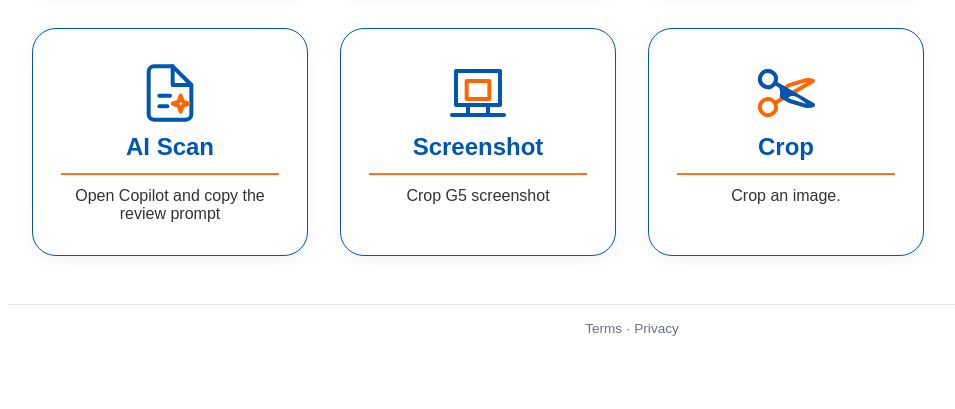
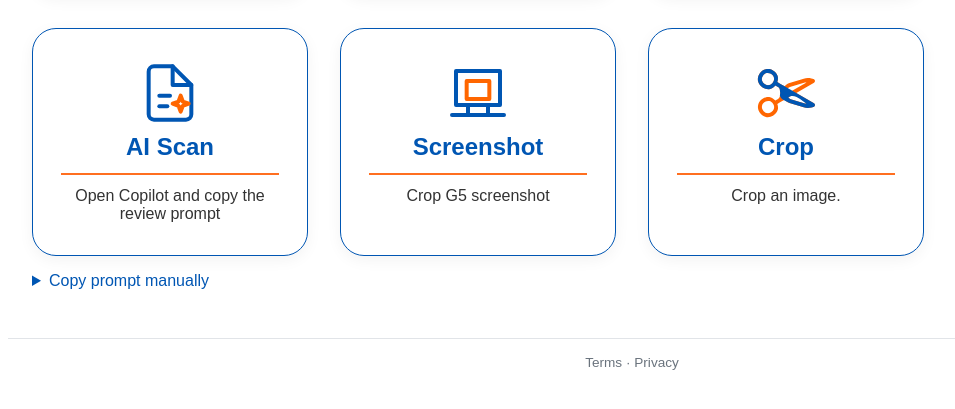
Before and after one commit to airbornedan/pdfxml, a Flask app: page / in a window 1280 px wide. Shown: the part 376-785 px from the top of the page, without its empty margins (8-963 px from the left). Run offline with Flask 3, Linux system fonts and the light colour scheme; parts of the project's set-up code (start-up, migrations or seed data) failed here and were passed over; some libraries are stand-ins or nearby versions.

Commit message:
Add manual fallback for Copilot prompt copy

```diff
--- a/static/js/ai_scan.js
+++ b/static/js/ai_scan.js
@@ -1,18 +1,37 @@
 (() => {
 	const link = document.getElementById("ai-scan-link");
 	const status = document.getElementById("ai-scan-status");
-	if (!link || !status) return;
+	const fallback = document.getElementById("ai-scan-copy-fallback");
+	const promptField = document.getElementById("ai-scan-prompt");
+	const copyButton = document.getElementById("ai-scan-copy-button");
+	if (!link || !status || !fallback || !promptField || !copyButton) return;
 
-	link.addEventListener("click", () => {
+	const prompt = link.dataset.prompt || "";
+	function selectPrompt() {
+		fallback.open = true;
+		promptField.focus();
+		promptField.select();
+	}
+
+	async function copyPrompt() {
 		if (!navigator.clipboard?.writeText) {
-			status.textContent = "Copilot opened, but clipboard access is unavailable.";
+			status.textContent = "Clipboard access is unavailable. The prompt is selected; press Ctrl+C to copy it.";
+			selectPrompt();
 			return;
 		}
 
-		navigator.clipboard.writeText(link.dataset.prompt || "").then(() => {
+		try {
+			await navigator.clipboard.writeText(prompt);
 			status.textContent = "Review prompt copied to clipboard.";
-		}).catch(() => {
-			status.textContent = "Copilot opened, but the prompt could not be copied.";
-		});
+		} catch {
+			status.textContent = "Clipboard copy failed. The prompt is selected; press Ctrl+C to copy it.";
+			selectPrompt();
+		}
+	}
+
+	link.addEventListener("click", copyPrompt);
+	copyButton.addEventListener("click", copyPrompt);
+	fallback.addEventListener("toggle", () => {
+		if (fallback.open) promptField.select();
 	});
 })();
--- a/static/style.css
+++ b/static/style.css
@@ -412,6 +412,28 @@ button:disabled {
 .card-desc {
 	font-size: 1rem;
 	color: #333;
+}
+
+.ai-scan-copy-fallback {
+	margin-top: 16px;
+}
+
+.ai-scan-copy-fallback summary {
+	color: #0056b3;
+	cursor: pointer;
+}
+
+.ai-scan-copy-fallback label,
+.ai-scan-copy-fallback textarea {
+	display: block;
+	margin-top: 8px;
+}
+
+.ai-scan-copy-fallback textarea {
+	box-sizing: border-box;
+	width: min(100%, 480px);
+	padding: 8px;
+	font: inherit;
 }
 
 #page-image-wrap {
--- a/templates/index.html
+++ b/templates/index.html
@@ -55,6 +55,12 @@
 		{% endif %}
 	</div>
 	<p id="ai-scan-status" class="ai-scan-status" role="status" aria-live="polite"></p>
+	<details id="ai-scan-copy-fallback" class="ai-scan-copy-fallback">
+		<summary>Copy prompt manually</summary>
+		<label for="ai-scan-prompt">Prompt to paste into Copilot</label>
+		<textarea id="ai-scan-prompt" rows="2" readonly>{{ ai_prompt }}</textarea>
+		<button id="ai-scan-copy-button" class="btn-reset" type="button">Copy prompt</button>
+	</details>
 </div>
 <script src="{{ static_url('js/ai_scan.js') }}" defer></script>
 {% endblock %}
```
Also changed, not shown: tests/test_smoke.py (+2 -0 lines).
